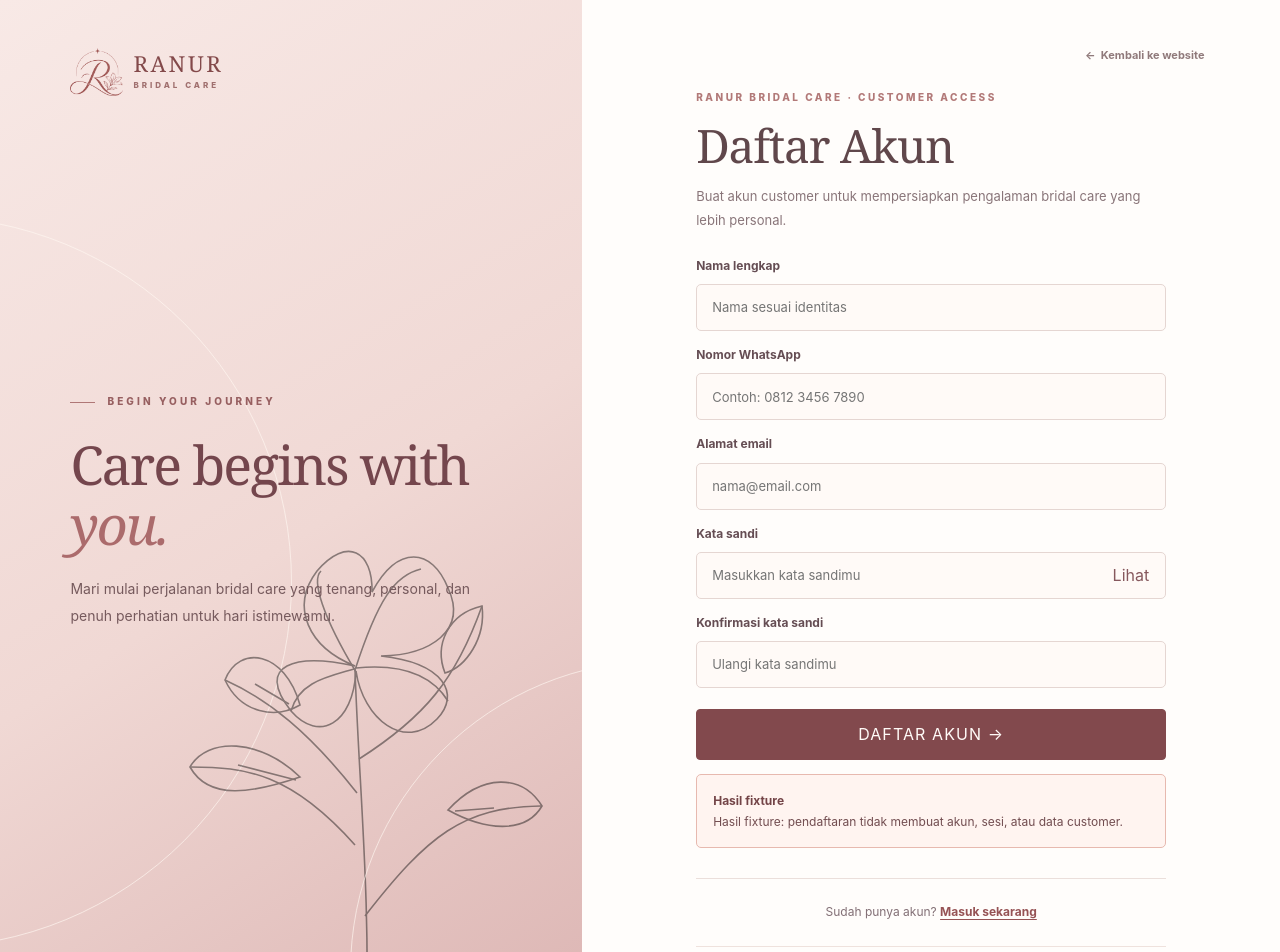
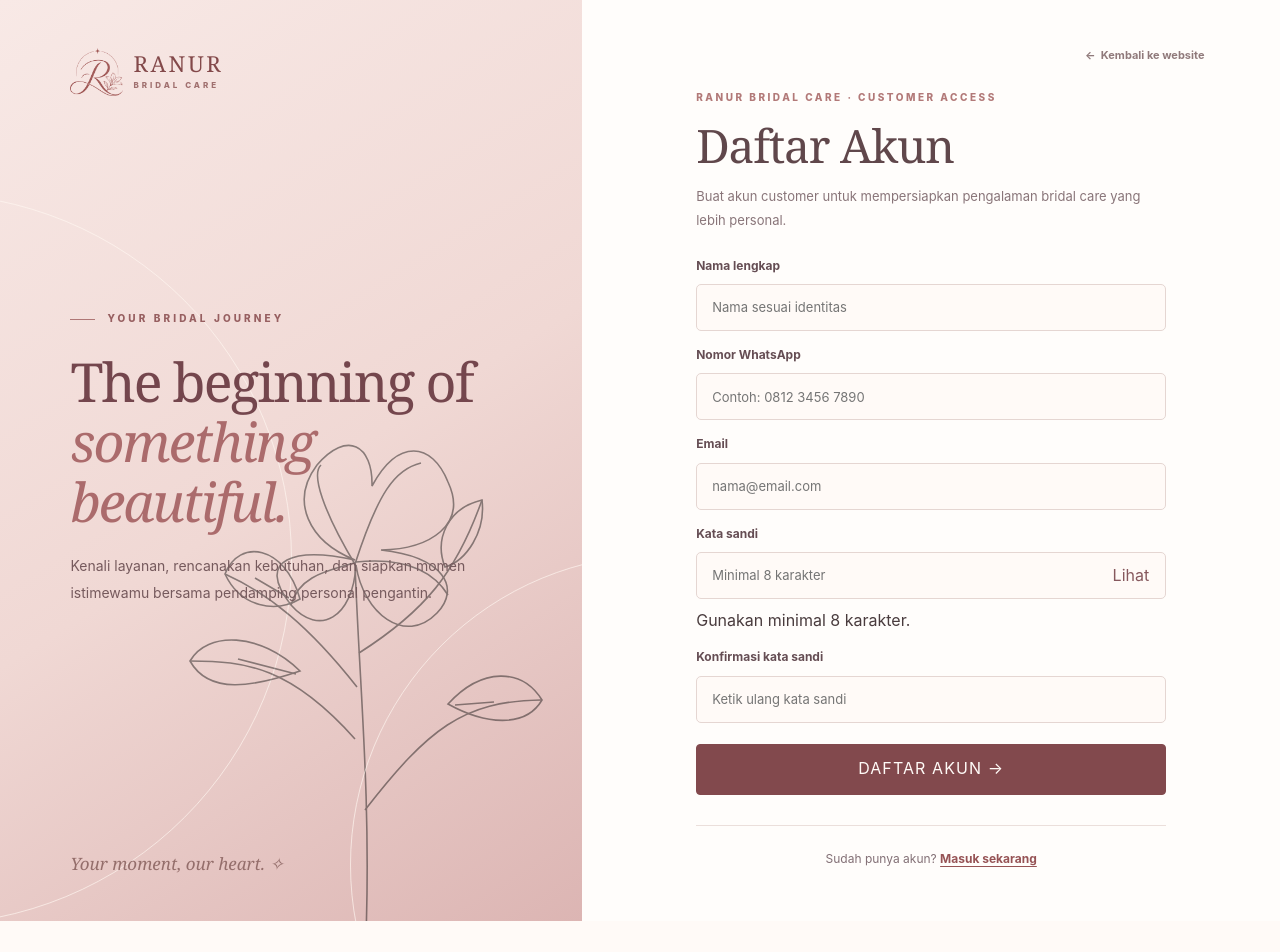
Before and after one commit to adityaa11/bride-assistant, a Next.js app: page /daftar in a window 1280 px wide. Shown: the top 952 px of the page. After the commit the page ends 921 px from the top, so only its background shows below. Built offline with nearby package versions, Linux system fonts and the light colour scheme.

Commit message:
fix: align auth fixtures with reference copy

```diff
--- a/app/(customer)/daftar/page.tsx
+++ b/app/(customer)/daftar/page.tsx
@@ -1,5 +1,5 @@
 import { CustomerAuth } from "@/shared/customer-auth";
 
 export default function RegistrationFixturePage() {
-  return <CustomerAuth scenarioId="customer.register-success" />;
+  return <CustomerAuth scenarioId="customer.register-default" />;
 }
--- a/app/(customer)/masuk/page.tsx
+++ b/app/(customer)/masuk/page.tsx
@@ -1,5 +1,5 @@
 import { CustomerAuth } from "@/shared/customer-auth";
 
 export default function SignInFixturePage() {
-  return <CustomerAuth scenarioId="customer.signin-success" />;
+  return <CustomerAuth scenarioId="customer.signin-default" />;
 }
--- a/shared/customer-auth.tsx
+++ b/shared/customer-auth.tsx
@@ -21,9 +21,10 @@ function AuthFixture({ scenarioId, model, state, provenance }: Readonly<{ scenar
   const isRegister = model.mode === "register";
   const logo = isRegister ? "daftar-image-01-5cfb309f414c.webp" : "masuk-image-01-5cfb309f414c.webp";
   const flower = isRegister ? "daftar-inline-svg-01-7499bdf895f0.svg" : "masuk-inline-svg-01-7499bdf895f0.svg";
-  const eyebrow = isRegister ? "BEGIN YOUR JOURNEY" : "WELCOME BACK";
-  const heading = isRegister ? <>Care begins with <em>you.</em></> : <>A little care for <em>your big day.</em></>;
-  const editorial = isRegister ? "Mari mulai perjalanan bridal care yang tenang, personal, dan penuh perhatian untuk hari istimewamu." : "Seluruh detail untuk hari istimewamu layak mendapatkan perhatian. Selamat datang kembali di Ranur Bridal Care.";
+  const eyebrow = isRegister ? "YOUR BRIDAL JOURNEY" : "WELCOME BACK";
+  const heading = isRegister ? <>The beginning of <em>something beautiful.</em></> : <>A little care for <em>your big day.</em></>;
+  const editorial = isRegister ? "Kenali layanan, rencanakan kebutuhan, dan siapkan momen istimewamu bersama pendamping personal pengantin." : "Seluruh detail untuk hari istimewamu layak mendapatkan perhatian. Selamat datang kembali di Ranur Bridal Care.";
+  const isDefaultReferenceState = scenarioId.endsWith("-default");
 
   return <div className={`${styles.page} ${isRegister ? styles.register : styles.login}`} data-scenario-id={scenarioId} data-scenario-version="m1-fixture-v1">
     <a className={styles.skip} href="#auth-form-title">Langsung ke formulir</a>
@@ -44,17 +45,17 @@ function AuthFixture({ scenarioId, model, state, provenance }: Readonly<{ scenar
           <h2 id="auth-form-title">{model.title}</h2><p className={styles.subtitle}>{model.description}</p>
           <form className={styles.form} aria-label={`${model.title} fixture`} onSubmit={(event) => event.preventDefault()}>
             {isRegister && <><Field label="Nama lengkap" placeholder="Nama sesuai identitas" type="text" invalid={state.kind === "error"} /><Field label="Nomor WhatsApp" placeholder="Contoh: 0812 3456 7890" type="tel" invalid={state.kind === "error"} /></>}
-            <Field label="Alamat email" placeholder="nama@email.com" type="email" invalid={state.kind === "error"} />
-            <div className={styles.field}><label htmlFor={`${scenarioId}-password`}>Kata sandi</label><div className={styles.passwordWrap}><input id={`${scenarioId}-password`} placeholder="Masukkan kata sandimu" readOnly type={passwordVisible ? "text" : "password"} /><button aria-label={passwordVisible ? "Sembunyikan kata sandi" : "Tampilkan kata sandi"} aria-pressed={passwordVisible} className={styles.showPassword} onClick={() => setPasswordVisible(!passwordVisible)} type="button">{passwordVisible ? "Sembunyikan" : "Lihat"}</button></div></div>
-            {isRegister && <Field label="Konfirmasi kata sandi" placeholder="Ulangi kata sandimu" type="password" invalid={state.kind === "error"} />}
+            <Field label={isRegister ? "Email" : "Alamat email"} placeholder="nama@email.com" type="email" invalid={state.kind === "error"} />
+            <div className={styles.field}><label htmlFor={`${scenarioId}-password`}>Kata sandi</label><div className={styles.passwordWrap}><input id={`${scenarioId}-password`} placeholder={isRegister ? "Minimal 8 karakter" : "Masukkan kata sandimu"} readOnly type={passwordVisible ? "text" : "password"} /><button aria-label={passwordVisible ? "Sembunyikan kata sandi" : "Tampilkan kata sandi"} aria-pressed={passwordVisible} className={styles.showPassword} onClick={() => setPasswordVisible(!passwordVisible)} type="button">{passwordVisible ? "Sembunyikan" : "Lihat"}</button></div>{isRegister && <span className={styles.fieldHint}>Gunakan minimal 8 karakter.</span>}</div>
+            {isRegister && <Field label="Konfirmasi kata sandi" placeholder="Ketik ulang kata sandi" type="password" invalid={state.kind === "error"} />}
             {!isRegister && <div className={styles.inlineRow}><span>Akses khusus customer Ranur.</span><button className={styles.quietLink} onClick={() => setForgotOpen(true)} type="button">Lupa kata sandi?</button></div>}
             <button className={styles.submit} disabled={state.kind === "loading"} type="submit">{state.kind === "loading" ? "Menyiapkan fixture…" : isRegister ? "Daftar Akun →" : "Masuk Akun →"}</button>
-            <div aria-live="polite" className={`${styles.feedback} ${model.feedback || state.kind !== "success" ? styles.show : ""}`} role={state.kind === "error" ? "alert" : "status"}><strong>{state.kind === "success" ? "Hasil fixture" : `${state.kind} fixture state`}</strong>{model.feedback || state.message}</div>
+            {!isDefaultReferenceState && <div aria-live="polite" className={`${styles.feedback} ${styles.show}`} role={state.kind === "error" ? "alert" : "status"}><strong>{state.kind === "success" ? "Hasil fixture" : `${state.kind} fixture state`}</strong>{model.feedback || state.message}</div>}
           </form>
           <div className={styles.divider} />
           <p className={styles.switchLine}>{isRegister ? <>Sudah punya akun? <Link href="/masuk">Masuk sekarang</Link></> : <>Belum punya akun? <Link href="/daftar">Daftar sekarang</Link></>}</p>
         </div>
-        <p className={styles.demoNote}>{provenance} Scenario: {scenarioId}.</p>
+        {!isDefaultReferenceState && <p className={styles.demoNote}>{provenance} Scenario: {scenarioId}.</p>}
       </section>
     </main>
     {forgotOpen && <div className={styles.backdrop} onClick={() => setForgotOpen(false)}><section aria-modal="true" aria-labelledby="forgot-title" className={styles.modal} onClick={(event) => event.stopPropagation()} role="dialog"><h3 id="forgot-title">Lupa kata sandi?</h3><p>Pemulihan kata sandi belum tersedia dalam fixture ini. Tidak ada akun atau sesi yang dapat dipulihkan.</p><button className={styles.submit} onClick={() => setForgotOpen(false)} type="button">Mengerti</button></section></div>}
--- a/shared/scenarios/catalogue.ts
+++ b/shared/scenarios/catalogue.ts
@@ -64,6 +64,10 @@ export const scenarioCatalogue = {
     state: { kind: "error", message: "Periksa kembali data yang ditandai sebelum melanjutkan review.", nextReviewAction: "Review the registration validation fixture." },
     readModel: { surface: "customer-auth", mode: "register", title: "Daftar Akun", description: "Buat akun customer untuk mempersiapkan pengalaman bridal care yang lebih personal.", fields: ["name"], feedback: "Nama lengkap, nomor WhatsApp, dan konfirmasi kata sandi perlu diperiksa. Ini hanya hasil validasi fixture." },
   },
+  "customer.register-default": {
+    state: { kind: "success", message: "Registration form fixture is ready for review.", nextReviewAction: "Review the default registration composition." },
+    readModel: { surface: "customer-auth", mode: "register", title: "Daftar Akun", description: "Buat akun customer untuk mempersiapkan pengalaman bridal care yang lebih personal.", fields: ["name"] },
+  },
   "customer.register-loading": {
     state: { kind: "loading", message: "Fixture pendaftaran sedang disiapkan untuk review.", nextReviewAction: "Review the registration loading state." },
     readModel: { surface: "customer-auth", mode: "register", title: "Daftar Akun", description: "Buat akun customer untuk mempersiapkan pengalaman bridal care yang lebih personal.", fields: ["name"] },
@@ -79,6 +83,10 @@ export const scenarioCatalogue = {
   "customer.signin-validation": {
     state: { kind: "error", message: "Masukkan alamat email dan kata sandi untuk meninjau validasi fixture.", nextReviewAction: "Review the sign-in validation fixture." },
     readModel: { surface: "customer-auth", mode: "sign-in", title: "Masuk Akun", description: "Masukkan email dan kata sandimu untuk melanjutkan.", fields: ["email"], feedback: "Email atau kata sandi perlu diperiksa. Tidak ada sesi yang dibuat." },
+  },
+  "customer.signin-default": {
+    state: { kind: "success", message: "Sign-in form fixture is ready for review.", nextReviewAction: "Review the default sign-in composition." },
+    readModel: { surface: "customer-auth", mode: "sign-in", title: "Masuk Akun", description: "Masukkan email dan kata sandimu untuk melanjutkan.", fields: ["email"] },
   },
   "customer.signin-loading": {
     state: { kind: "loading", message: "Fixture masuk sedang disiapkan untuk review.", nextReviewAction: "Review the sign-in loading state." },
```
